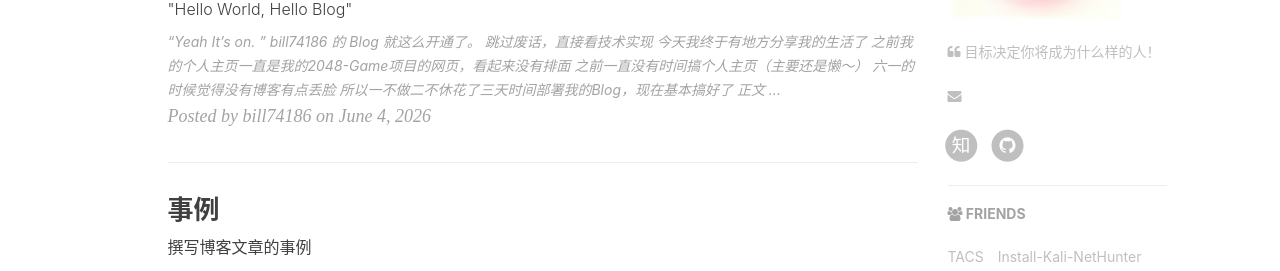
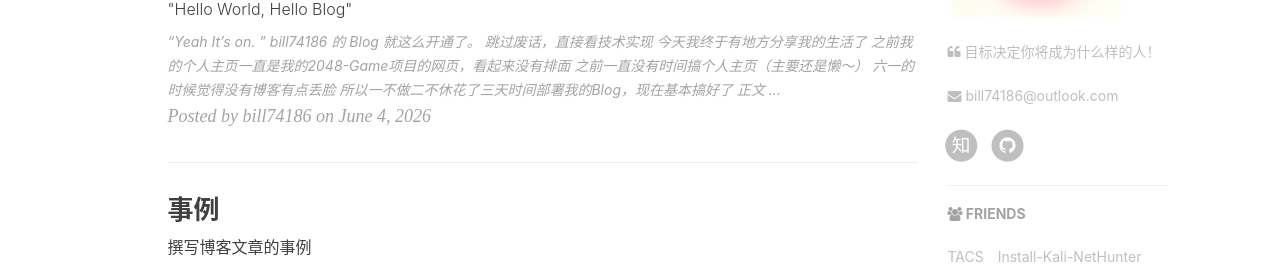
Before and after one commit to bill74186/bill74186.github.io, a Jekyll site: the page built from index.html, in a window 1280 px wide. Shown: the part 750-1021 px from the top of the page. Built offline with Jekyll 4.4.1, drawn with Linux system fonts in a browser that asks for light colours; nearby versions of some CDN libraries; the list of posts is cut into pages by our own code; comment, search, counter and statistics services are not loaded.

Commit message:
修改：修改修改代码

```diff
--- a/_includes/short-about.html
+++ b/_includes/short-about.html
@@ -9,7 +9,7 @@
     <p><i class="fa fa-quote-left"></i> {{site.sidebar-about-description}}</p>
     {% endif %}
     {% if site.emai %}
-    <p><i class="fa fa-envelope"></i> {{site.email}}</p>
+    <p><i class="fa fa-envelope"></i> {{site.emai}}</p>
     {% endif %}
     <!-- SNS Link -->
     {% include sns-links.html %}
```
